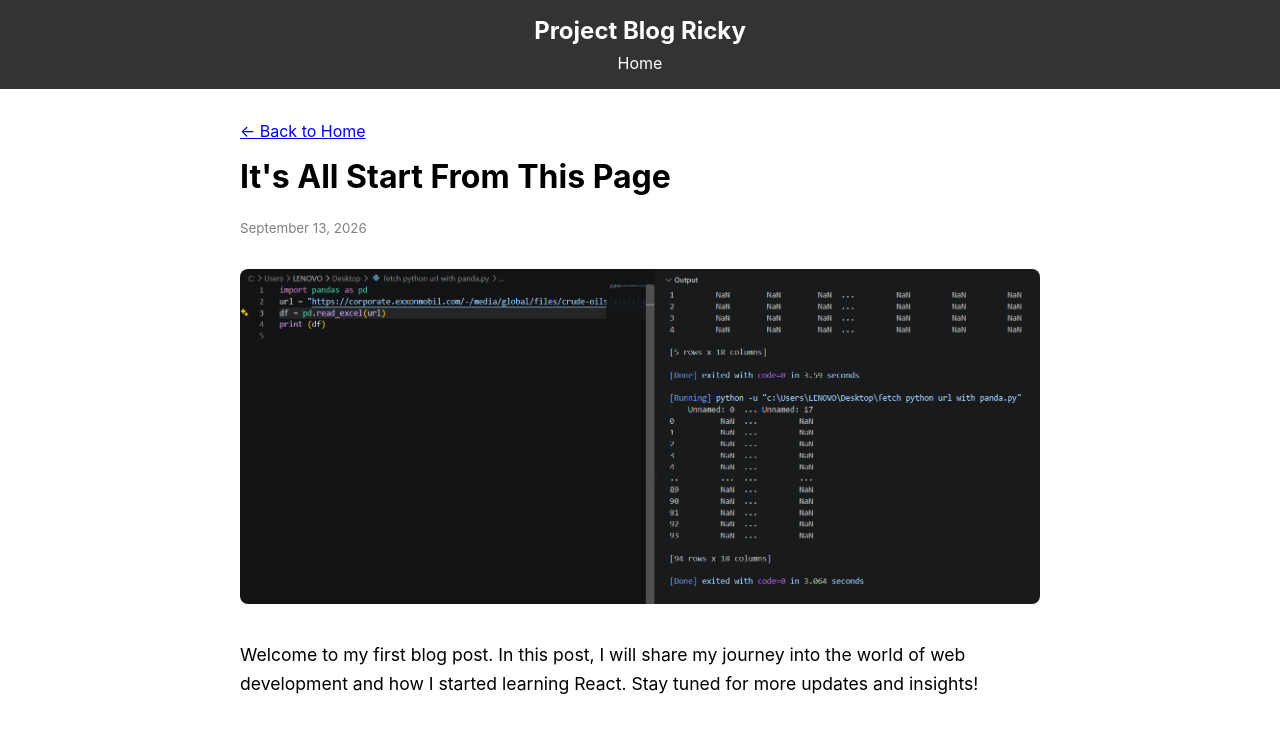
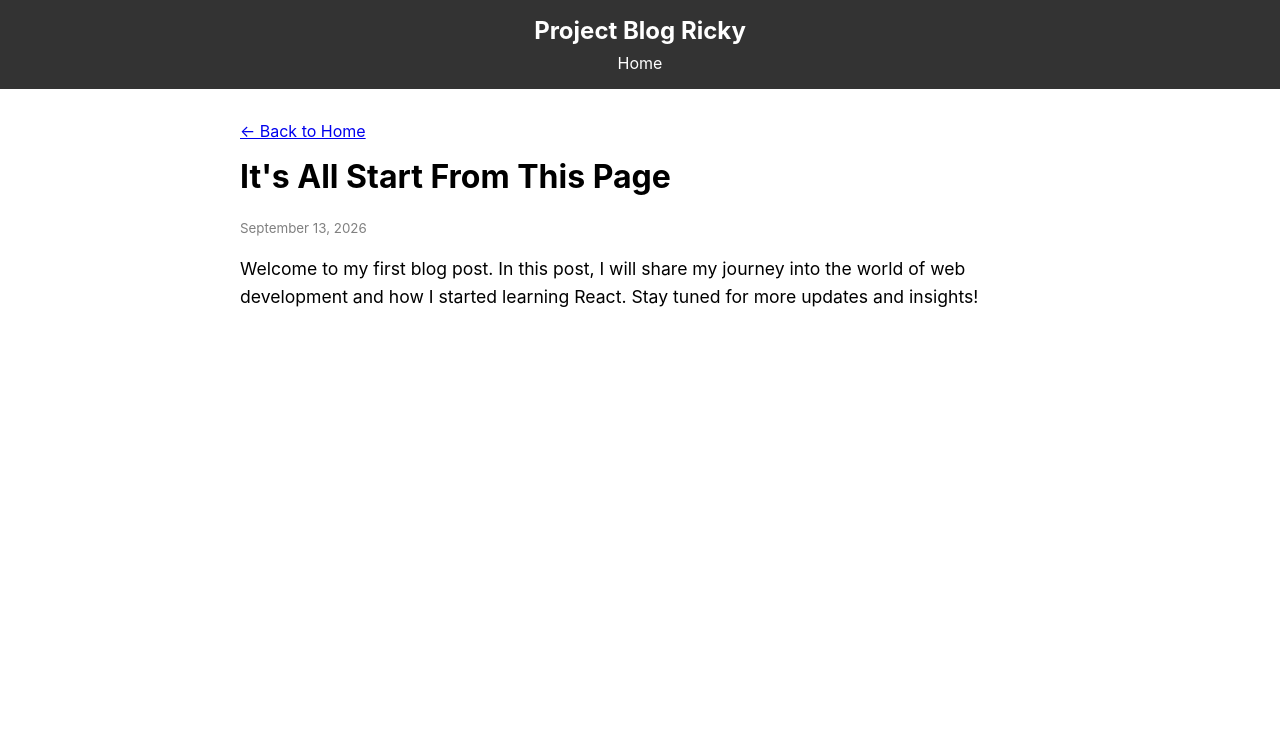
Before and after one commit to rickysupardi3-design/Ricky-Learning-Project-Journey, a React (Create React App) app: page /post/1 in a window 1280 px wide. Shown: the top 732 px of the page. Built offline with nearby package versions, Linux system fonts and the light colour scheme.

Commit message:
Fix: Remove forced image from all posts

```diff
--- a/src/pages/PostDetail.jsx
+++ b/src/pages/PostDetail.jsx
@@ -4,7 +4,6 @@ import { mockPosts } from "../data/posts";
 export default function PostDetail() {
   const { id } = useParams();
   const post = mockPosts.find((p) => p.id === parseInt(id));
-  post.image = "/screenshot1.png";
 
   if (!post) {
 
```
